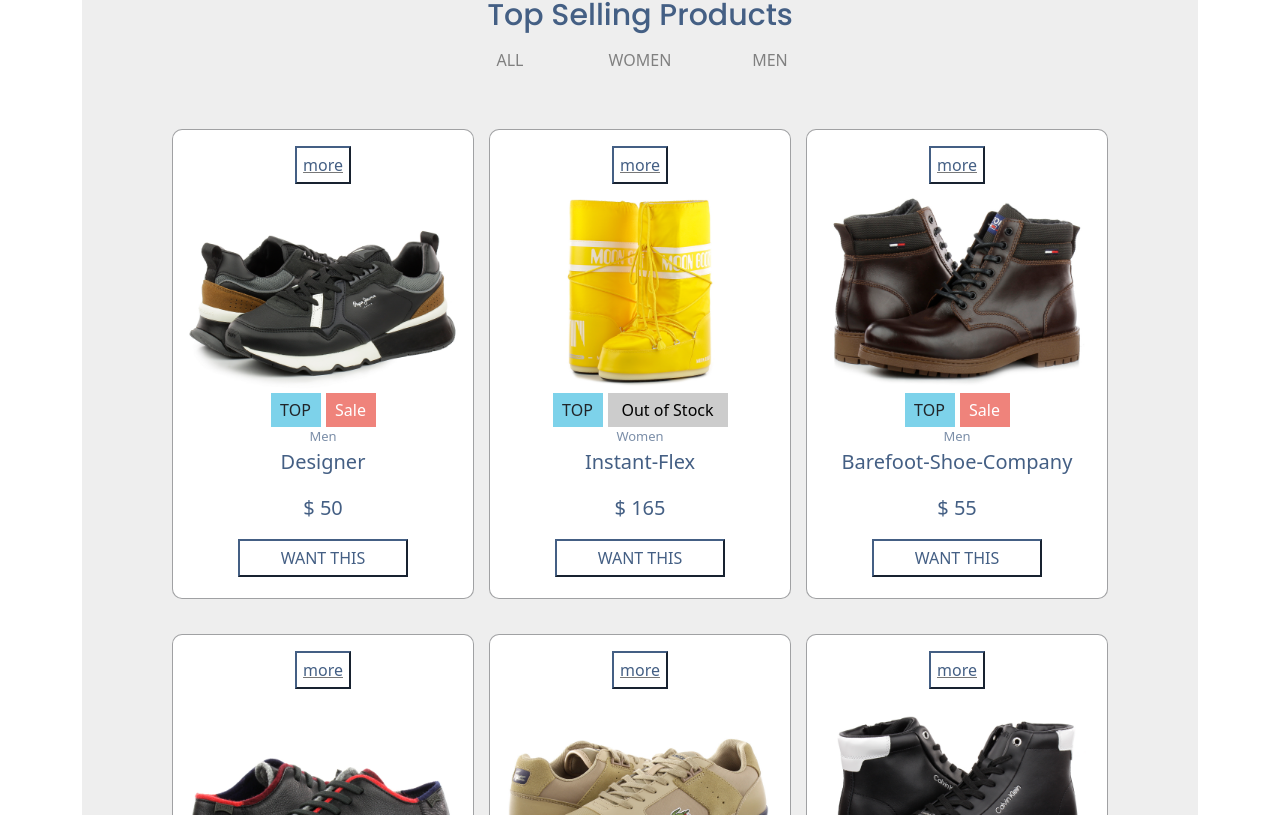
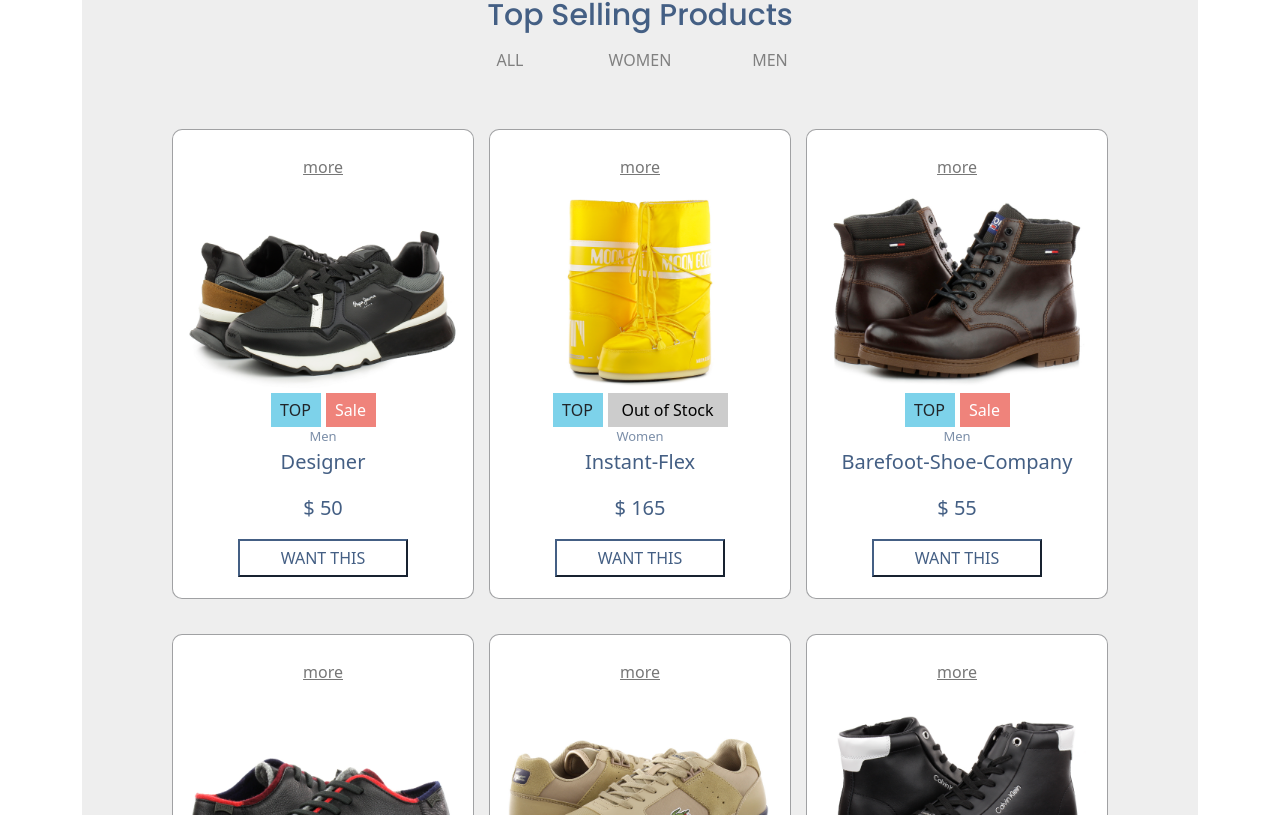
Before and after one commit to HannaNesterova/Final-project-REACT, a React (Create React App) app: page / in a window 1280 px wide. Shown: the part 1705-2520 px from the top of the page. Built offline with nearby package versions, Linux system fonts and the light colour scheme.

Commit message:
Add a props to a Link and add .env to a  gitignore

```diff
--- a/src/components/Items/ItemDetails.js
+++ b/src/components/Items/ItemDetails.js
@@ -11,17 +11,17 @@
 
 
 
-function ItemDetails(){
+function ItemDetails({ handleAddToCart}){
 
-    const [ quantity ] = useState(1);
-    const dispatch = useDispatch();
+    // const [ quantity ] = useState(1);
+    // const dispatch = useDispatch();
 
     const navigate = useNavigate();
     const {title} = useParams();
 
-    const handleAddToCart = (item) => {
-        dispatch(addItemToCart({ item, quantity }));
-      };
+    // const handleAddToCart = (item) => {
+    //     dispatch(addItemToCart({ item, quantity }));
+    //   };
 
     const settings = {
         dots: true,
--- a/src/components/Items/ItemDetailsPage.js
+++ b/src/components/Items/ItemDetailsPage.js
@@ -1,11 +1,11 @@
 
 import ItemDetails from './ItemDetails';
 
-function ItemDetailsPage({ selectedItem , handleAddToCart}) {
+function ItemDetailsPage({ handleAddToCart}) {
 
     return (
         <div>
-            <ItemDetails selectedItem={selectedItem}  handleAddToCart={ handleAddToCart} />
+            <ItemDetails  handleAddToCart={ handleAddToCart} />
         </div>
     );
 }
--- a/src/components/Items/ItemsPage.js
+++ b/src/components/Items/ItemsPage.js
@@ -4,7 +4,6 @@
 import { useState } from 'react';
 import Buttons from '../Buttons/Buttons';
 import './items.css';
-import ItemDetailsPage from './ItemDetailsPage';
 
 
 function ItemsPage({items, setFilteredItems }) {
@@ -16,11 +15,11 @@
   dispatch(addItemToCart({ item, quantity }));
 };
 
-const [selectedItem, setSelectedItem] = useState(null);
+// const [selectedItem, setSelectedItem] = useState(null);
 
-const handleItem = (item) => {
-  setSelectedItem(item);
-}
+// const handleItem = (item) => {
+//   setSelectedItem(item);
+// }
   return (
     <div className='back-items'>
       <Buttons setFilteredItems={setFilteredItems}/>
@@ -29,9 +28,10 @@
                   const { id, category, title, price, img, spanSale, spanOut } = item;
                   return (
                     <div className='item-box' key={id}>
-                         <Link to={`/details/${item.title}`}>
-                          <button onClick={() => handleItem(item)} className="item-btn">more</button>
-                       </Link>
+                         <Link to={`/details/${item.title}`} handleAddToCart={handleAddToCart}>more </Link>
+                           {/* <button onClick={() => handleItem(item)} className="item-btn">more</button>
+                           */}
+
 
 
                       <img className="item-img" src={img} alt='foot' />
@@ -49,7 +49,7 @@
                 })
               }
       </div>
-       {selectedItem && <ItemDetailsPage selectedItem={selectedItem} handleAddToCart={handleAddToCart} />}
+       {/* {selectedItem && <ItemDetailsPage selectedItem={selectedItem} handleAddToCart={handleAddToCart} />} */}
         </div>
     );
 }
```
Also changed, not shown: 1 other file (tests, documents, lock files or other folders).
